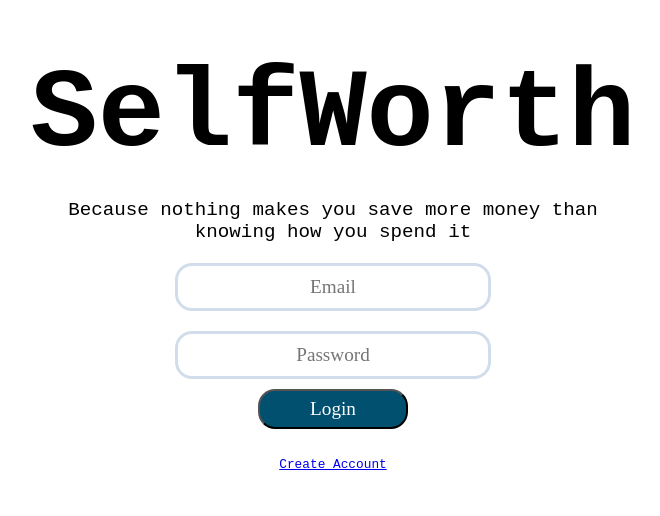
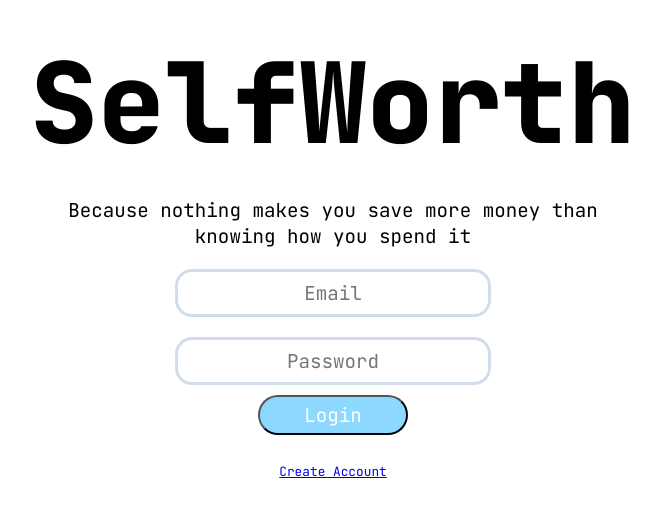
Before and after one commit to victor-ericson/selfworth-v2, a React (Create React App) app in the folder ui/: page /login in a window 1280 px wide. Shown: the part 146-662 px from the top of the page, without its empty margins (307-967 px from the left). Built offline with nearby package versions, Linux system fonts and the light colour scheme.

Commit message:
weird changes v2

```diff
--- a/ui/src/App.css
+++ b/ui/src/App.css
@@ -1,15 +1,14 @@
+@import url('https://fonts.googleapis.com/css2?family=JetBrains+Mono:wght@400;800&display=swap');
+
 .wrapper {
   display: flex;
   flex-direction: column;
   justify-content: center;
   align-items: center;
-  height: 100vh;
+  /*TODO: Figure out why 100vh moves you outside of viewport*/
+  height: 98vh;
 }
 
-
-@import url('https://fonts.googleapis.com/css2?family=JetBrains+Mono:wght@400;800&display=swap');
-
-/* Define a class selector, not an HTML element selector */
 .h1 {
   font-family: "JetBrains Mono", monospace;
   font-weight: 800;
@@ -18,7 +17,6 @@
   padding: 5px;
 }
 
-/* Apply the font to the .p class with a font-weight of 400 */
 .p {
   font-family: "JetBrains Mono", monospace;
   font-weight: 400;
@@ -45,8 +43,6 @@
 
 }
 
-/*TODO: Extensive CSS rework, in what framework? Tailwind?*/
-
 .errors {
   color: green;
 }
@@ -57,11 +53,12 @@ button {
   font-family: "JetBrains Mono";
   font-weight: 400;
   font-size: 1.2em;
-  border-radius: 17px;
+  border-radius: 17vh;
   cursor: pointer;
   color: #fff;
-  background-color: #01506f;
+  background-color: #8dd8ff;
   text-align: center;
+  box-shadow: none;
 }
 
 .login-page {
@@ -73,7 +70,7 @@ button {
 }
 
 .logo-section {
-  flex: 1; /* Takes up 2/3 of the screen on large screens */
+  flex: 0.5; /* Takes up 2/3 of the screen on large screens */
 }
 
 .content-section {
--- a/ui/src/pages/Login.jsx
+++ b/ui/src/pages/Login.jsx
@@ -50,6 +50,7 @@ export default ({history}) => {
 
     return (
         <form onSubmit={handleSubmit}>
+            <div className="wrapper">
                 <div className="login-page">
                     <h1 className="h1">SelfWorth</h1>
                     <div className="content-section">
@@ -60,8 +61,9 @@ export default ({history}) => {
                                onChange={handleChange} required/>
                         <button disabled={isSubmitting} type="submit">{isSubmitting ? "....." : "Login"}</button>
                         <br/>
-                    <a href="/register" className="p" style={{ fontSize: '0.8rem' }}>Create Account</a>
+                        <a href="/register" className="p" style={{fontSize: '0.8rem'}}>Create Account</a>
                         <Errors errors={errors}/>
+                    </div>
                 </div>
             </div>
 
```
Lines whose indentation alone changed are shown as unchanged.
